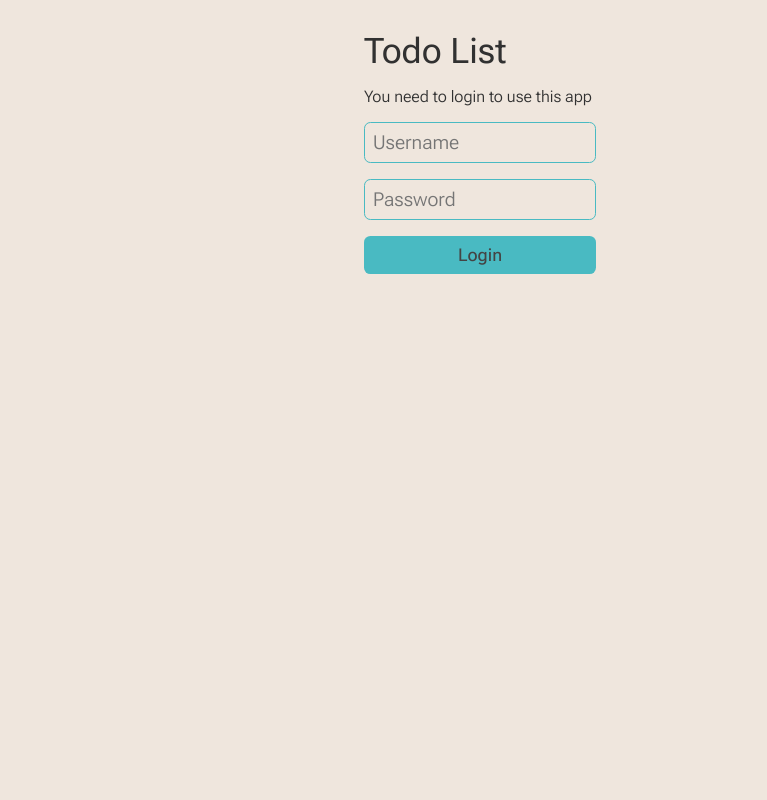
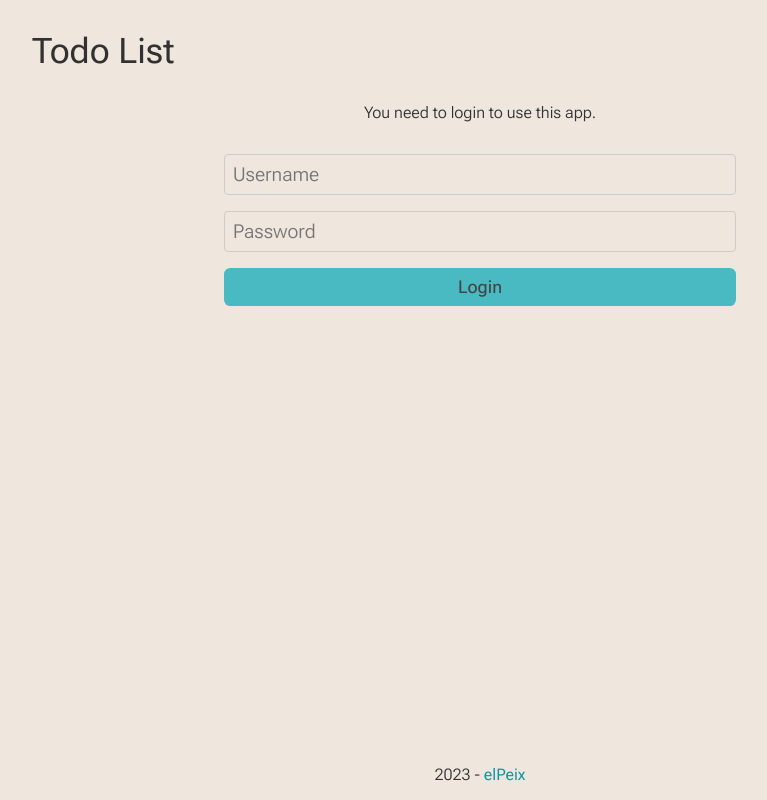
Before and after one commit to elpeix/ticket-classifier, a React (Vite) app: page / in a window 1280 px wide. Shown: the whole page, without its empty margins (160-927 px from the left). Built offline with nearby package versions, Linux system fonts and the light colour scheme.

Commit message:
Styled login

```diff
--- a/src/App.jsx
+++ b/src/App.jsx
@@ -12,7 +12,18 @@ export default function App() {
 
   return (
     <LoginContext.Provider value={{ isLoggedIn, login, logout }}>
-      <TaskApp />
+      <main className="App">
+        <h1>Todo List</h1>
+        <TaskApp />
+      </main>
+      <footer>
+        <p>
+          {new Date().getFullYear()} {' - '}
+          <a href="https://github.com/elpeix" target="_blank" rel="noreferrer">
+            elPeix
+          </a>
+        </p>
+      </footer>
     </LoginContext.Provider>
   )
 
--- a/src/components/Login.jsx
+++ b/src/components/Login.jsx
@@ -17,10 +17,8 @@ export default function Login() {
   }
 
   return (
-    <div className="App">
-      <h1>Todo List</h1>
-      <p>You need to login to use this app</p>
     <form className={styles.form} onSubmit={handleLogin}>
+      <p>You need to login to use this app.</p>
       <input
         type="text"
         placeholder="Username"
@@ -33,9 +31,7 @@ export default function Login() {
         value={password}
         onChange={(e) => setPassword(e.target.value)}
       />
-
       <button type="submit">Login</button>
     </form>
-    </div>
   )
 }
--- a/src/components/TaskApp.jsx
+++ b/src/components/TaskApp.jsx
@@ -16,20 +16,9 @@ export default function TaskApp() {
     <>
       {login.isLoggedIn && (
         <AppContext.Provider value={{ token, setToken }}>
-          <main className="App">
-            <h1>Todo List</h1>
-            <TasksProvider token={token}>
-              <Container />
-            </TasksProvider>
-          </main>
-          <footer>
-            <p>
-              {new Date().getFullYear()} {' - '}
-              <a href="https://github.com/elpeix" target="_blank" rel="noreferrer">
-                elPeix
-              </a>
-            </p>
-          </footer>
+          <TasksProvider token={token}>
+            <Container />
+          </TasksProvider>
         </AppContext.Provider>
       )}
       {!login.isLoggedIn && (
--- a/src/styles/Login.module.css
+++ b/src/styles/Login.module.css
@@ -4,8 +4,18 @@
   align-items: center;
   justify-content: center;
   gap: 1rem;
+  padding: 1rem;
+}
+
+.form input {
+  width: 100%;
+  padding: 0.5rem;
+  border: 1px solid #ccc;
+  border-radius: 0.25rem;
+  max-width: 32rem;
 }
 
 .form button {
   width: 100%;
+  max-width: 32rem;
 }
```
Lines whose indentation alone changed are shown as unchanged.
